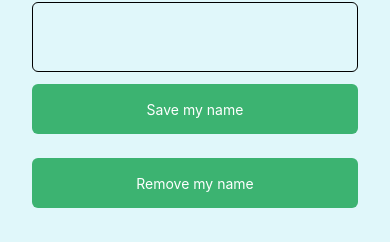
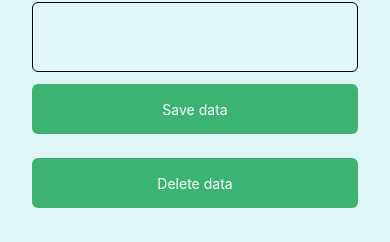
Before and after one commit to Brianoksoftware/AsyncStorage-remote, a React Native app: screen / in a window 390 px wide. Shown: the part 485-727 px from the top of the page. Built offline with nearby package versions, Linux system fonts and the light colour scheme.

Commit message:
Update App.js

```diff
--- a/App.js
+++ b/App.js
@@ -50,11 +50,11 @@ export default function App() {
 		<TextInput style={styles.input} onChangeText={text => setName(text)}/>
 
 		<TouchableOpacity style={styles.button} onPress={() => save()}>
-		<Text style={{color:"white"}}>Save my name</Text>
+		<Text style={{color:"white"}}>Save data</Text>
 		</TouchableOpacity>
 
 		<TouchableOpacity style={styles.button} onPress = {() => load()}>
-			<Text style={{color:"white"}}>Remove my name</Text>
+			<Text style={{color:"white"}}>Delete data</Text>
 		</TouchableOpacity>
 
     </View>
```
